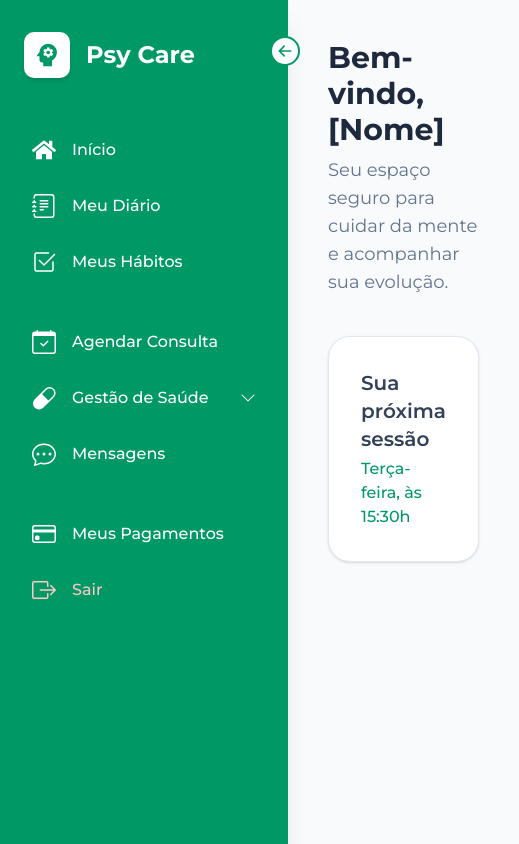
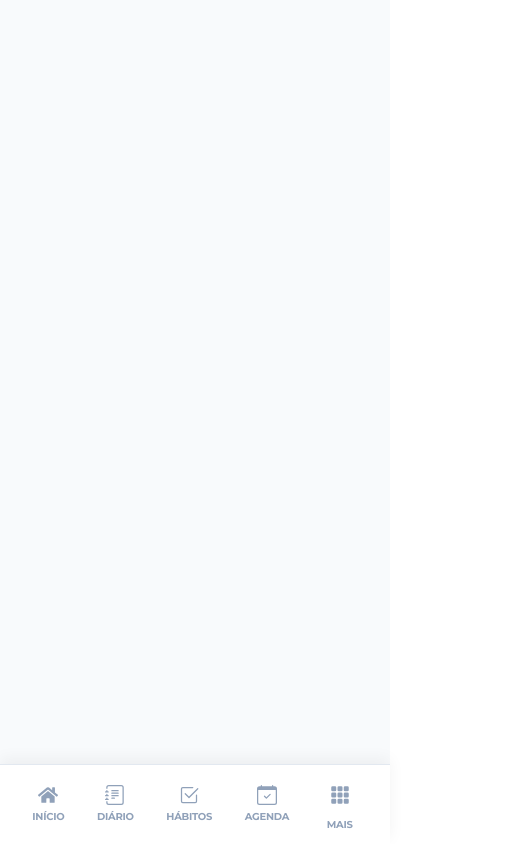
Before and after one commit to Dot010/Psycare, a Next.js app: page /dashboard/home in a window 390 px wide. Shown: the whole page, 519 px wide, since content can reach past the window. Built offline with nearby package versions, Linux system fonts and the light colour scheme.

Commit message:
build: update dependencies and sync package files

```diff
--- a/package.json
+++ b/package.json
@@ -12,6 +12,7 @@
     "class-variance-authority": "^0.7.1",
     "clsx": "^2.1.1",
     "lucide-react": "^1.7.0",
+    "motion": "^12.38.0",
     "next": "16.2.1",
     "radix-ui": "^1.4.3",
     "react": "19.2.4",
--- a/src/app/login/page.tsx
+++ b/src/app/auth/login/page.tsx
@@ -4,6 +4,7 @@ import React, { useState } from "react";
 import { useRouter } from "next/navigation";
 import Link from "next/link"; // Importante para navegar
 import SocialButtons from "@/components/SocialButtons";
+import PageTransition from "@/components/PageTransition";
 
 export default function LoginPage() {
   const router = useRouter();
@@ -15,6 +16,7 @@ export default function LoginPage() {
   };
 
   return (
+    <PageTransition>
     <section className="bg-slate-100 min-h-screen flex items-center justify-center p-4">
       <div className="bg-white flex rounded-2xl shadow-lg max-w-4xl w-full overflow-hidden min-h-[550px]">
 
@@ -54,7 +56,7 @@ export default function LoginPage() {
 
           <div className="mt-8 text-sm text-slate-600 text-center">
             Não tem uma conta?{" "}
-            <Link href="/signUp" className="text-emerald-700 font-bold hover:underline">
+            <Link href="/auth/signUp" className="text-emerald-700 font-bold hover:underline">
               Cadastre-se agora!
             </Link>
           </div>
@@ -65,6 +67,7 @@ export default function LoginPage() {
           <img className="rounded-2xl h-full w-full object-cover shadow-inner" src="/assets/login/psy.jpg" alt="Login" />
         </div>
       </div>
-    </section>
+      </section>
+      </PageTransition>
   );
 }
--- a/src/app/signUp/page.tsx
+++ b/src/app/auth/signUp/page.tsx
@@ -3,9 +3,11 @@
 import React from "react";
 import Link from "next/link";
 import SocialButtons from "@/components/SocialButtons";
+import PageTransition from "@/components/PageTransition";
 
 export default function SignUpPage() {
   return (
+    <PageTransition>
     <section className="bg-slate-100 min-h-screen flex items-center justify-center p-4">
       <div className="bg-white flex rounded-2xl shadow-lg max-w-4xl w-full overflow-hidden min-h-[550px]">
 
@@ -29,7 +31,7 @@ export default function SignUpPage() {
 
           <div className="mt-8 text-sm text-slate-600 text-center">
             Já possui uma conta?{" "}
-            <Link href="/login" className="text-emerald-700 font-bold hover:underline">
+            <Link href="/auth/login" className="text-emerald-700 font-bold hover:underline">
               Fazer Login
             </Link>
           </div>
@@ -40,6 +42,7 @@ export default function SignUpPage() {
           <img className="rounded-2xl h-full w-full object-cover" src="/assets/login/psy.jpg" alt="Cadastro" />
         </div>
       </div>
-    </section>
+      </section>
+    </PageTransition>
   );
 }
--- a/src/app/dashboard/home/page.tsx
+++ b/src/app/dashboard/home/page.tsx
@@ -1,10 +1,8 @@
 const HomePage = () => {
   return (
     <div className="p-10">
-      <h1 className="text-3xl font-bold text-slate-800">Minha Home</h1>
-      <p className="text-slate-600 mt-2 text-lg">
-        Se você está vendo isso, o Dashboard funcionou!
-      </p>
+
+
     </div>
   );
 };
--- a/src/app/dashboard/layout.tsx
+++ b/src/app/dashboard/layout.tsx
@@ -1,4 +1,5 @@
 import Nav from "@/components/Nav";
+import NavMobile from "@/components/NavMobile";
 
 interface DashboardLayoutProps {
   children: React.ReactNode;
@@ -6,9 +7,11 @@ interface DashboardLayoutProps {
 
 const DashboardLayout = ({ children }: DashboardLayoutProps) => {
   return (
-    <div className="flex">
+    <div className="flex flex-col md:flex-row h-screen overflow-hidden">
       <Nav />
-      <main className="flex-1 bg-slate-50 min-h-screen overflow-y-auto">
+      <NavMobile />
+
+      <main className="flex-1 bg-slate-50 overflow-y-auto pb-28 md:pb-8">
         {children}
       </main>
     </div>
--- a/src/components/Nav.tsx
+++ b/src/components/Nav.tsx
@@ -1,5 +1,6 @@
 "use client";
 
+import { title } from 'process';
 import { useState } from 'react';
 import {
   BsArrowLeftShort,
@@ -10,7 +11,9 @@ import {
   BsChatDots,
   BsCreditCard,
   BsBoxArrowRight,
-  BsChevronDown
+  BsChevronDown,
+  BsGear,
+  BsQuestionCircle
 } from 'react-icons/bs';
 import { FaHome } from "react-icons/fa";
 import { MdPsychology } from 'react-icons/md';
@@ -36,11 +39,13 @@ const Nav = () => {
      },
     { title: "Mensagens", icon: <BsChatDots /> },
     { title: "Meus Pagamentos", icon: <BsCreditCard />, gap: true },
+    { title: "Ajuda" , icon: <BsQuestionCircle />, path: "/help"  },
+    { title: "Configurações", icon: <BsGear/>, path: "/settings" },
     { title: "Sair", icon: <BsBoxArrowRight />, logout: true },
   ];
 
   return (
-    <div className='flex'>
+    <div className='flex hidden md:flex'>
       {/* Sidebar - Emerald-600 para um visual profissional e calmo */}
       <div className={`bg-emerald-600 h-screen p-5 pt-8 ${open ? "w-72" : "w-20"} duration-300 relative shadow-xl transition-all`}>
 
--- /dev/null
+++ b/src/components/NavMobile.tsx
@@ -0,0 +1,107 @@
+"use client";
+
+import { useState } from 'react';
+import { FaHome } from "react-icons/fa";
+import {
+  BsJournalText, BsCalendarCheck, BsGrid, BsBoxArrowRight, BsCheck2Square,
+  BsChatDots, BsCapsule, BsCreditCard,
+  BsGrid3X3GapFill,
+  BsQuestionCircle,
+  BsGear
+} from "react-icons/bs";
+import { motion, AnimatePresence } from "framer-motion";
+
+const NavMobile = () => {
+
+  const [menuOpen, setMenuOpen] = useState(false);
+
+  const QuickActions = [
+   { title: "Início", icon: <FaHome /> },
+    { title: "Diário", icon: <BsJournalText /> },
+    { title: "Hábitos", icon: <BsCheck2Square /> },
+    { title: "Agenda", icon: <BsCalendarCheck />, },
+  ];
+
+    const MoreMenus= [
+    {title: "Saúde", icon: <BsCapsule />, },
+    { title: "Chat", icon: <BsChatDots /> },
+    { title: "Meus Pagamentos", icon: <BsCreditCard />, gap: true },
+    { title: "Ajuda" , icon: <BsQuestionCircle />, path: "/help"  },
+       { title: "Configurações", icon: <BsGear/>, path: "/settings" },
+      { title: "Sair", icon: <BsBoxArrowRight />, logout: true },
+  ];
+
+  return (
+    <div className='md:hidden'>
+      <nav className='fixed bottom-0 left-0 right-0 bg-white border-t
+             border-slate-200 h-20 px-4 flex justify-around items-center z-50 shadow-[0_-5px_15px_rgba(0,0,0,0.05)]'>
+        {QuickActions.map((item, index) => (
+          <button key={index}
+            className='flex flex-col items-center gap-1 text-slate-400
+           active:text-emerald-600 transition-all'>
+            <span className='text-xl'>{item.icon}</span>
+            <span className='text-[10px] font-bold uppercase tracking-tight'>{item.title}</span>
+
+          </button>
+        ))}
+
+
+        <button
+          onClick={() => setMenuOpen(!menuOpen)}
+          className={`flex flex-col items-center gap-1 transition-all ${menuOpen ? 'text-emerald-600' : 'text-slate-400'}`}
+        >
+          <div className={`p-2 rounded-xl transition-all ${menuOpen ? 'bg-emerald-50' : ''}`}>
+            <BsGrid3X3GapFill className="text-xl" />
+          </div>
+          <span className="text-[10px] font-bold uppercase tracking-tight">Mais</span>
+        </button>
+      </nav>
+      {/* DRAWER (MENU QUE SOBE) */}
+      <AnimatePresence>
+        {menuOpen && (
+          <>
+            {/* Backdrop */}
+            <motion.div
+              initial={{ opacity: 0 }}
+              animate={{ opacity: 1 }}
+              exit={{ opacity: 0 }}
+              onClick={() => setMenuOpen(false)}
+              className="fixed inset-0 bg-slate-900/60 backdrop-blur-sm z-40"
+            />
+
+            {/* Modal de Opções */}
+            <motion.div
+              initial={{ y: "100%" }}
+              animate={{ y: 0 }}
+              exit={{ y: "100%" }}
+              transition={{ type: "spring", damping: 25, stiffness: 200 }}
+              className="fixed bottom-0 left-0 right-0 bg-white rounded-t-[40px] p-8 pb-28 z-50 shadow-2xl"
+            >
+              {/* Alça do Drawer */}
+              <div className="w-12 h-1.5 bg-slate-200 rounded-full mx-auto mb-8" />
+
+              <h3 className="text-slate-400 text-xs font-bold uppercase tracking-[2px] mb-6 text-center">Gestão & Outros</h3>
+
+              <div className="grid grid-cols-4 gap-y-8">
+                {MoreMenus.map((item, i) => (
+                  <button key={i} className="flex flex-col items-center gap-2 group">
+                    <div className={`w-14 h-14 rounded-2xl flex items-center justify-center text-2xl transition-all shadow-sm
+                      ${item.logout ? 'bg-red-50 text-red-500' : 'bg-slate-50 text-slate-600 active:bg-emerald-600 active:text-white'}`}>
+                      {item.icon}
+                    </div>
+                    <span className={`text-[11px] font-bold ${item.logout ? 'text-red-400' : 'text-slate-500'}`}>
+                      {item.title}
+                    </span>
+                  </button>
+                ))}
+              </div>
+            </motion.div>
+          </>
+        )}
+      </AnimatePresence>
+
+      </div>
+  )
+}
+
+export default NavMobile
--- /dev/null
+++ b/src/components/PageTransition.tsx
@@ -0,0 +1,22 @@
+"use client";
+
+import { motion, AnimatePresence } from "framer-motion";
+
+
+const PageTransition = ({children }: { children: React.ReactNode }) => {
+    return (
+      <AnimatePresence mode="wait">
+            <motion.div
+          key={"pathname"}
+          initial={{ opacity: 0, filter: "blur(4px)" }}
+                animate={{ opacity: 1, filter: "blur(0px)" }}
+                    exit={{ opacity: 0, filter: "blur(4px)" }}
+          transition={{
+              duration: 0.8, ease: "easeInOut"}}>
+            {children}
+            </motion.div>
+        </AnimatePresence>
+  )
+}
+
+export default PageTransition
```
Also changed, not shown: src/app/dashboard/diary/Diary.tsx (added), src/app/dashboard/habits/habits.tsx (added), src/app/dashboard/help/help.tsx (added), src/app/dashboard/settings/settings.tsx (added), 1 other file (tests, documents, lock files or other folders).
